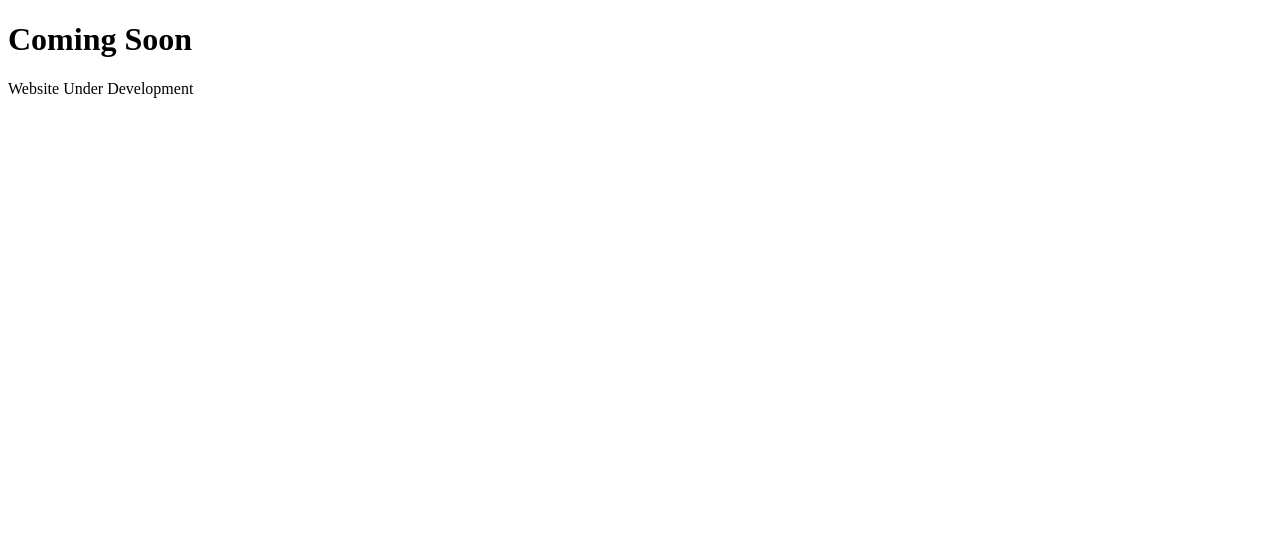
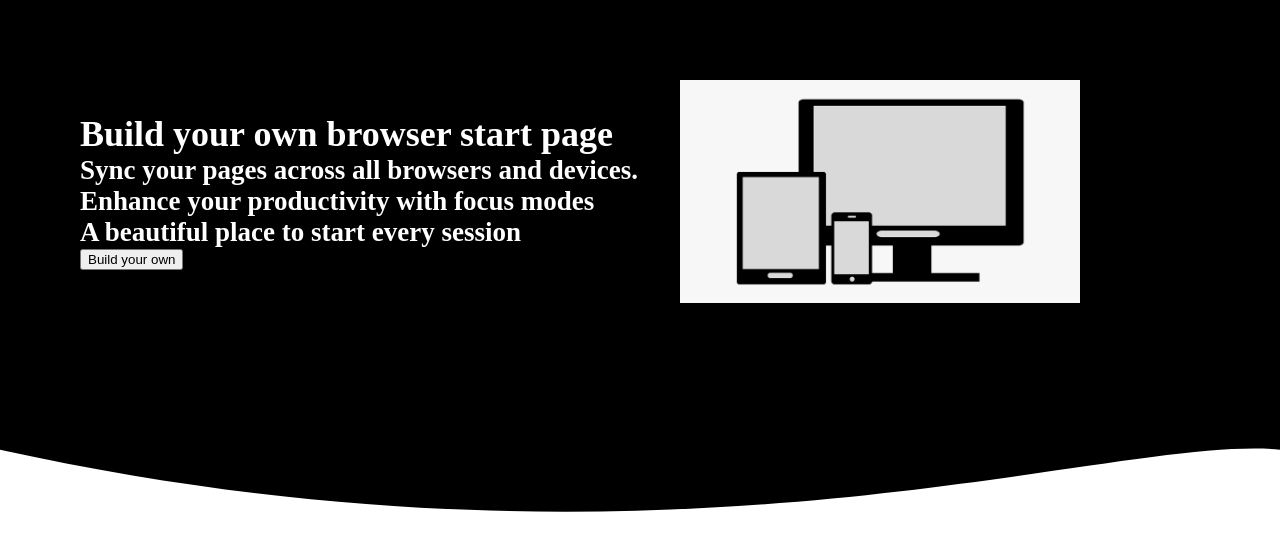
Before and after one commit to web-launcher-online/marketing_frontend, a Nuxt app: page / in a window 1280 px wide. Shown: the top 550 px of the page. Built offline with nearby package versions, Linux system fonts and the light colour scheme.

Commit message:
Basic Hero Implementation

```diff
--- a/app.vue
+++ b/app.vue
@@ -1,6 +1,33 @@
 <template>
   <div>
-    <h1>Coming Soon</h1>
-    <p>Website Under Development</p>
+    <NuxtPage />
   </div>
 </template>
+
+<style>
+html {
+  font-family: "Quicksand", "sans-serif";
+  font-size: 18px;
+  background-color: white;
+}
+
+*, *:before, *:after {
+  box-sizing: border-box;
+  margin: 0;
+}
+
+.u-contain {
+  position: relative;
+  max-width: 1000px;
+  z-index: 10;
+}
+
+.u-flex {
+  display: flex;
+  align-items: center;
+}
+
+.u-flex-grow {
+  flex-grow: 1;
+}
+</style>
--- /dev/null
+++ b/components/Hero.vue
@@ -0,0 +1,45 @@
+<template>
+  <div class="c-hero">
+    <div class="u-contain">
+      <div class="u-flex">
+        <div class="u-flex-grow">
+          <slot name="content" />
+        </div>
+        <slot name="image" />
+      </div>
+    </div>
+    <svg viewBox="0 0 500 150" preserveAspectRatio="none">
+      <path d="M0.00,49.98 C261.57,160.35 434.81,37.98 500.00,49.98 L538.08,-37.98 L0.00,0.00 Z"></path>
+    </svg>
+  </div>
+</template>
+
+<style scoped>
+.c-hero {
+  position: relative;
+  padding: 80px;
+  background-color: black;
+  color: white;
+}
+
+.c-hero h2 {
+  font-weight: normal;
+  font-size: 1.2rem;
+}
+
+.c-hero img {
+  width: 400px;
+}
+
+.c-hero svg {
+  position: absolute;
+  right: 0;
+  left: 0;
+  height: 200px !important;
+  width: 100%;
+  bottom: 0;
+  fill: black;
+  margin-bottom: -200px;
+
+}
+</style>
--- /dev/null
+++ b/pages/index.vue
@@ -0,0 +1,17 @@
+<template>
+  <div>
+    <Hero>
+      <template v-slot:content>
+        <h1>Build your own browser start page</h1>
+          <h2>Sync your pages across all browsers and devices.</h2>
+          <h2>Enhance your productivity with focus modes</h2>
+          <h2>A beautiful place to start every session </h2>
+          <button type="button">Build your own</button>
+      </template>
+
+      <template v-slot:image>
+        <img width="400" src="/devices.png">
+      </template>
+    </Hero>
+  </div>
+</template>
```
Also changed, not shown: public/devices.png (added).
